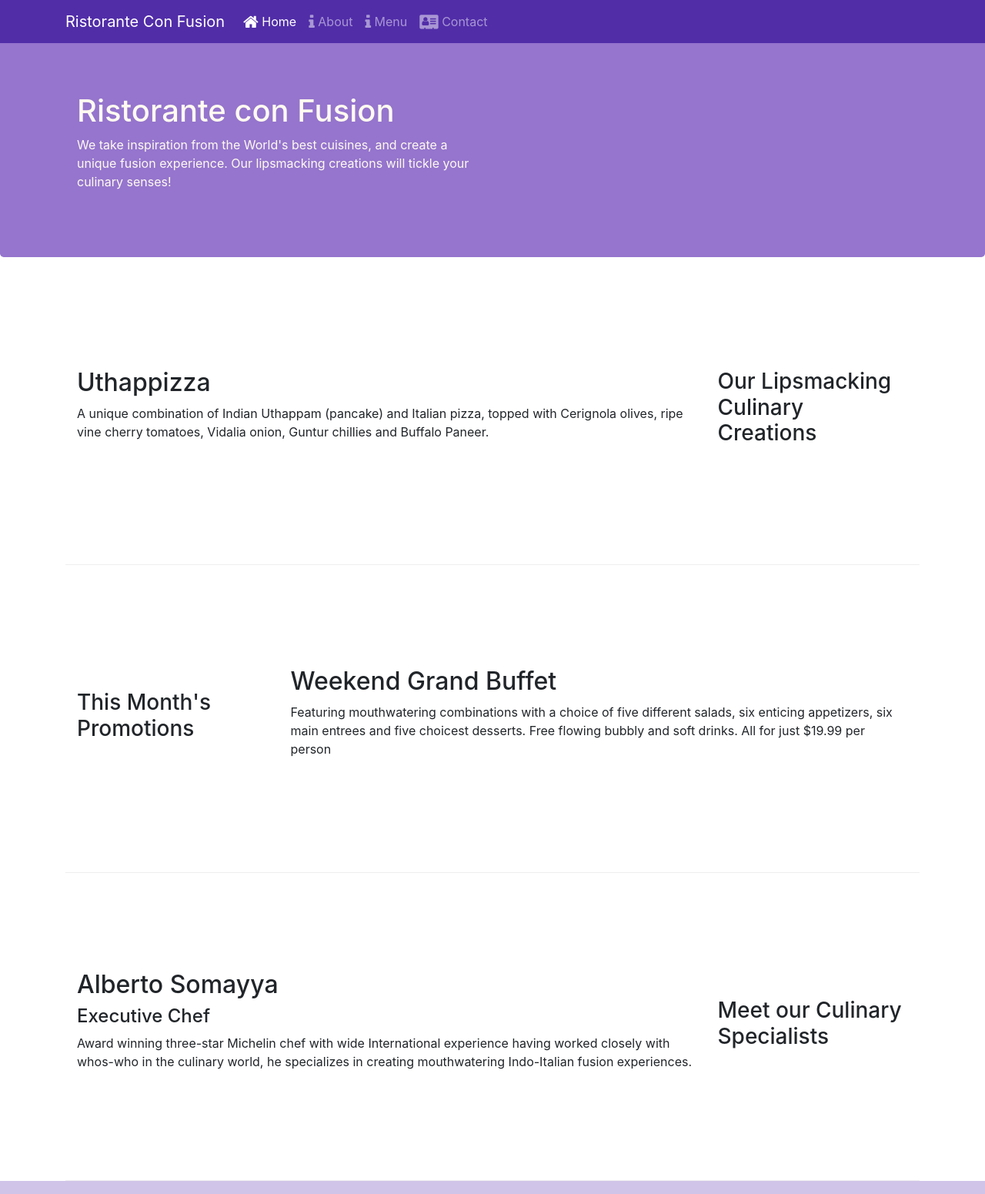
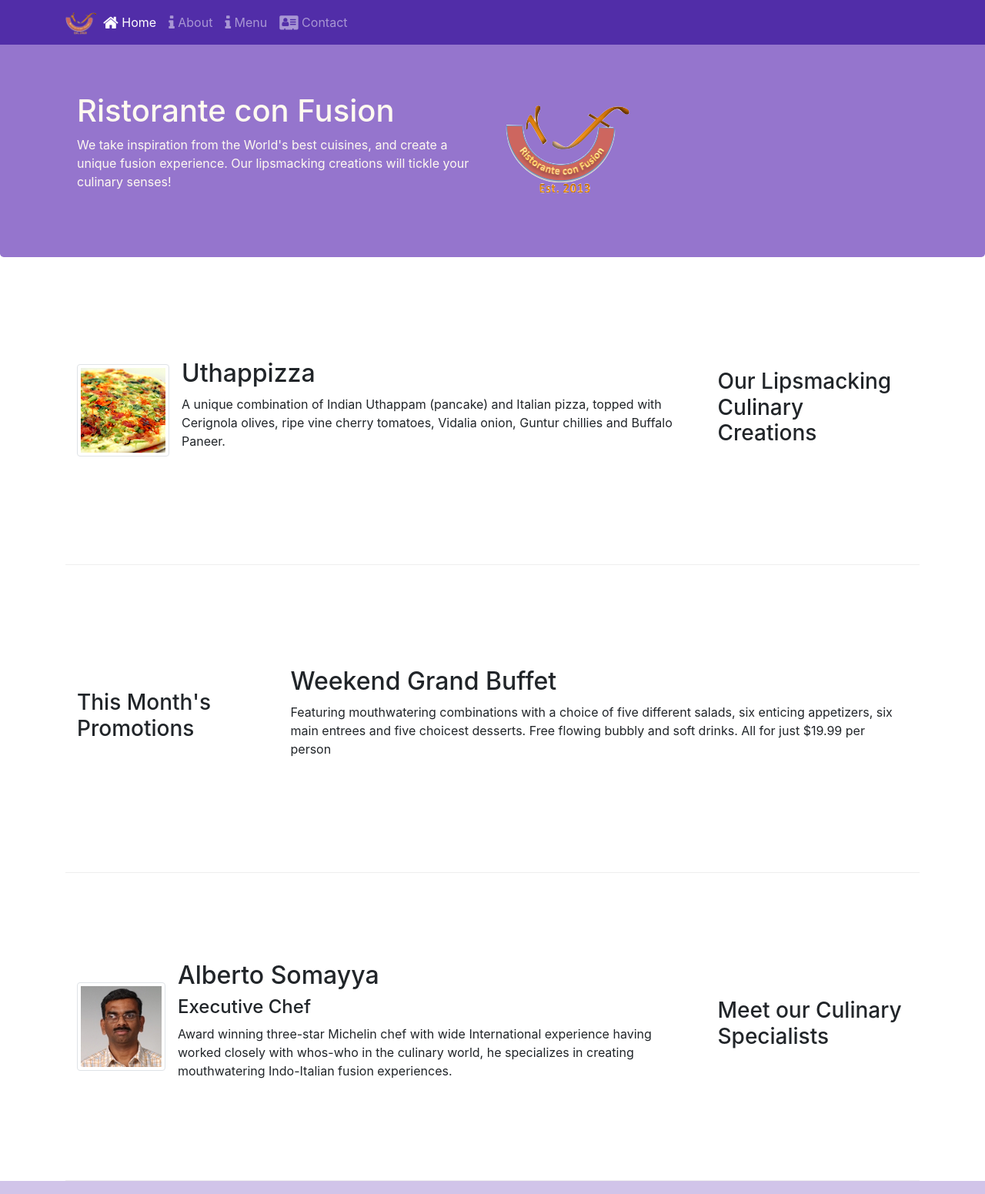
Before and after one commit to mohammadusman666/bootstrap4, a website: page index.html in a window 1280 px wide. Shown: the top 1551 px of the page at 77% size. Drawn offline with nearby package versions, Linux system fonts and the light colour scheme.

Commit message:
Images and Media

```diff
--- a/index.html
+++ b/index.html
@@ -21,7 +21,10 @@
 <body>
     <nav class="navbar navbar-dark navbar-expand-sm fixed-top">
         <div class="container">
-           <a class="navbar-brand" href="#">Ristorante Con Fusion</a>
+            <button class="navbar-toggler" type="button" data-toggle="collapse" data-target="#Navbar">
+                <span class="navbar-toggler-icon"></span>
+            </button>
+            <a class="navbar-brand mr-auto" href="#"><img src="img/logo.png" height="30" width="41"></a>
                 <div class="collapse navbar-collapse" id="Navbar">
                     <ul class="navbar-nav mr-auto">
                         <li class="nav-item active"><a class="nav-link" href="./index.html"><span class="fa fa-home fa-lg"></span> Home</a></li>
@@ -31,9 +34,6 @@
                     </ul>
                 </div>
         </div>
-        <button class="navbar-toggler" type="button" data-toggle="collapse" data-target="#Navbar">
-            <span class="navbar-toggler-icon"></span>
-        </button>
     </nav>
 
     <header class="jumbotron">
@@ -43,7 +43,8 @@
                     <h1>Ristorante con Fusion</h1>
                     <p>We take inspiration from the World's best cuisines, and create a unique fusion experience. Our lipsmacking creations will tickle your culinary senses!</p>
                 </div>
-                <div class="col-12 col-sm">
+                <div class="col-12 col-sm align-self-center">
+                    <img src="img/logo.png" class="img-fluid">
                 </div>
             </div>
         </div>
@@ -55,8 +56,17 @@
                 <h3>Our Lipsmacking Culinary Creations</h3>
             </div>
             <div class="col col-sm order-sm-first col-md">
-                <h2>Uthappizza</h2>
-                <p class="d-none d-sm-block">A unique combination of Indian Uthappam (pancake) and Italian pizza, topped with Cerignola olives, ripe vine cherry tomatoes, Vidalia onion, Guntur chillies and Buffalo Paneer.</p>
+                <div class="media">
+                    <img class="d-flex mr-3 img-thumbnail align-self-center"
+                            src="img/uthappizza.png" alt="Uthappizza">
+                    <div class="media-body">
+                        <h2 class="mt-0">Uthappizza</h2>
+                        <p class="d-none d-sm-block">A unique combination of Indian Uthappam (pancake) and
+                            Italian pizza, topped with Cerignola olives, ripe vine
+                            cherry tomatoes, Vidalia onion, Guntur chillies and
+                            Buffalo Paneer.</p>
+                    </div>
+                </div>
             </div>
         </div>
 
@@ -75,9 +85,19 @@
                 <h3>Meet our Culinary Specialists</h3>
             </div>
             <div class="col col-sm order-sm-first col-md">
-                <h2>Alberto Somayya</h2>
-                <h4>Executive Chef</h4>
-                <p class="d-none d-sm-block">Award winning three-star Michelin chef with wide International experience having worked closely with whos-who in the culinary world, he specializes in creating mouthwatering Indo-Italian fusion experiences. </p>
+                <div class="media">
+                    <img class="d-flex mr-3 img-thumbnail align-self-center"
+                            src="img/alberto.png" alt="Alberto Somayya">
+                    <div class="media-body">
+                        <h2 class="mt-0">Alberto Somayya</h2>
+                        <h4>Executive Chef</h4>
+                        <p class="d-none d-sm-block">Award winning three-star Michelin chef with wide
+                            International experience having worked closely with
+                            whos-who in the culinary world, he specializes in
+                            creating mouthwatering Indo-Italian fusion experiences.
+                            </p>
+                    </div>
+                </div>
             </div>
         </div>
     </div>
```
Also changed, not shown: aboutus.html (+6 -5 lines), contactus.html (+3 -2 lines), img/alberto.png (added), img/buffet.png (added), img/logo.png (added), img/uthappizza.png (added).
